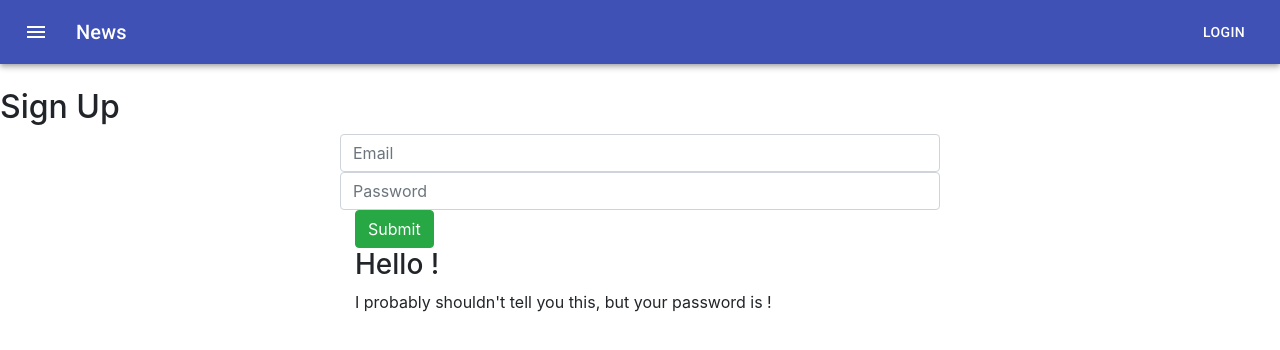
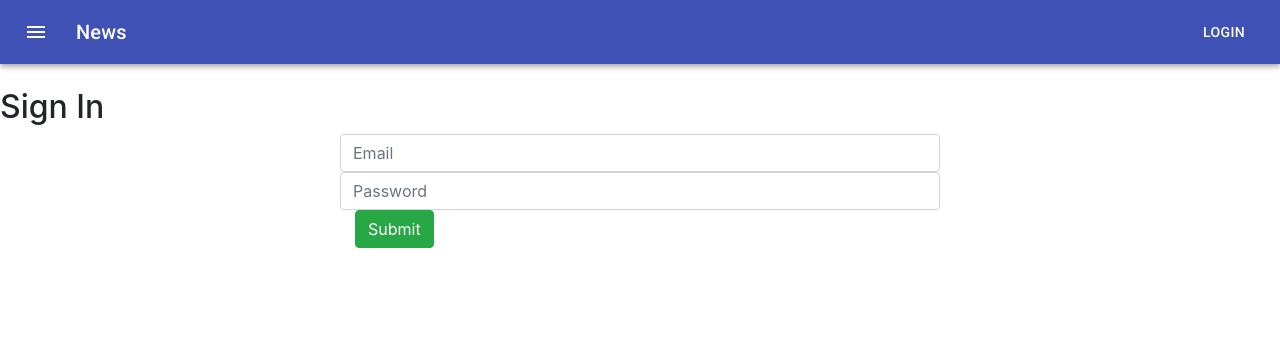
Before and after one commit to AnjaliKevadiya/phone-eats-first, a React (Create React App) app in the folder client/: page /signin in a window 1280 px wide. Shown: the top 350 px of the page. Built offline with nearby package versions, Linux system fonts and the light colour scheme.

Commit message:
completed sign in page

```diff
--- a/client/src/pages/signIn.js
+++ b/client/src/pages/signIn.js
@@ -1,17 +1,27 @@
 import React, { useState } from "react";
 import { Container, Row } from "../components/SignUpForm";
+import API from "../utils/API";
 function SignIn() {
-  const [username, setEmail] = useState();
+  const [email, setEmail] = useState();
   const [password, setPassword] = useState();
   const handleSubmit = (e) => {
     e.preventDefault();
-    console.log("username is " + username);
+    console.log("email is " + email);
     console.log("password is " + password);
+    API.login({
+      email: email,
+      password: password,
+    })
+      .then((res) => {
+        console.log("login response ", res);
+        window.location.href = "/home";
+      })
+      .catch((err) => console.log(err));
   };
   return (
     <div>
       <div className="mt-4">
-        <h2>Sign Up</h2>
+        <h2>Sign In</h2>
       </div>
       <form onSubmit={handleSubmit}>
         <Container className="mt-3 px-5">
@@ -37,12 +47,6 @@ function SignIn() {
             Submit
           </button>
         </Container>
-        <Container className="mt-4">
-          <h3>Hello {username}!</h3>
-          <p>
-            I probably shouldn't tell you this, but your password is {password}!
-          </p>
-        </Container>
       </form>
     </div>
   );
```
